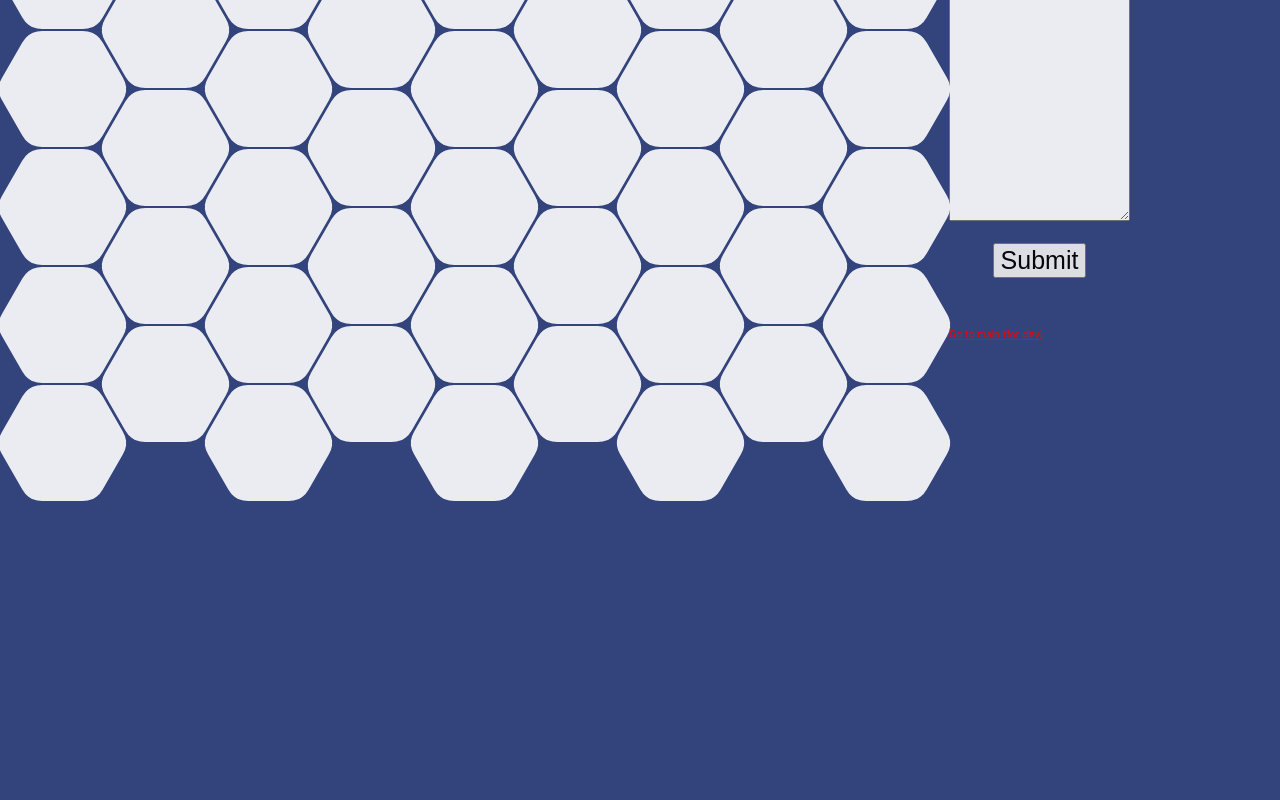
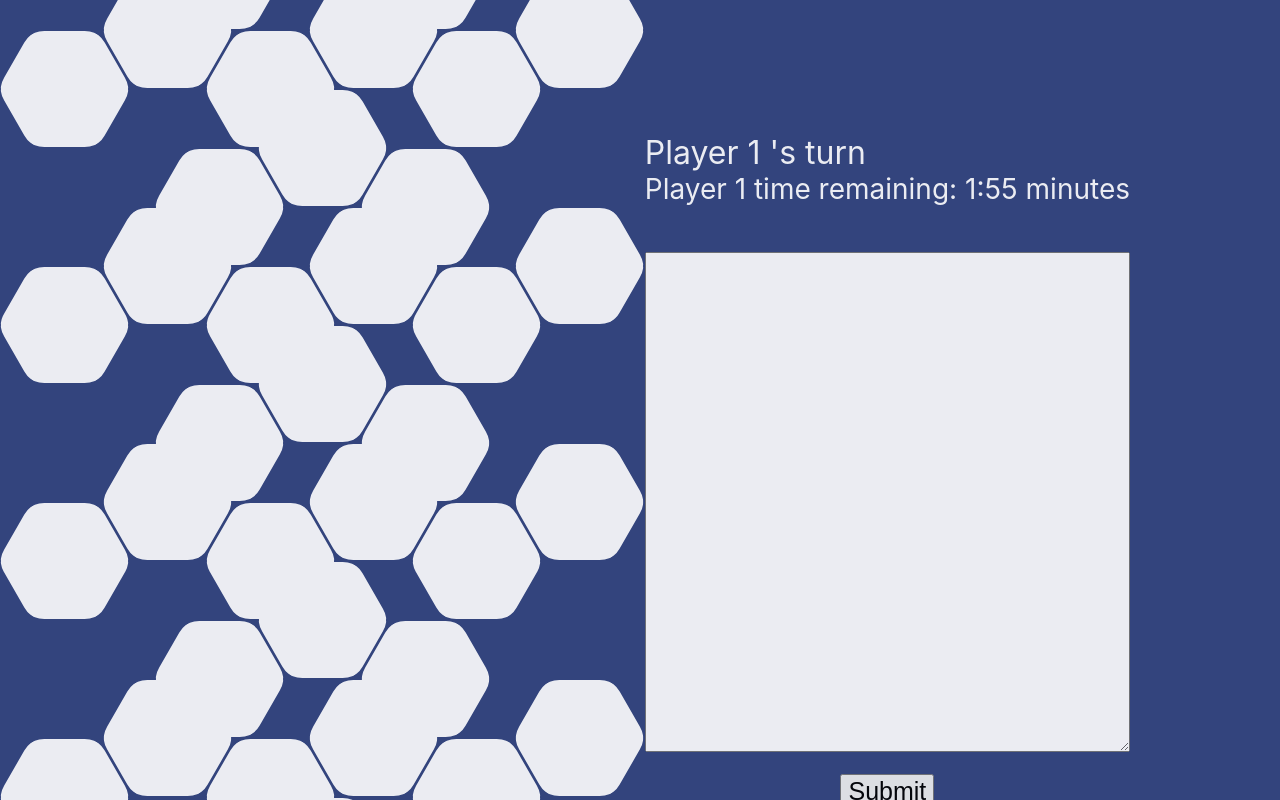
Before and after one commit to Suphanath/UPBEAT, a React (Create React App) app in the folder my-app/: page /play in a window 1280 px wide. Shown: the part 700-1500 px from the top of the page. Before the commit the page ends 1202 px from the top, so only its background shows below. Built offline with nearby package versions, Linux system fonts and the light colour scheme; a web font is replaced by a local one.

Commit message:
create timer and switch player's turn

```diff
--- a/my-app/src/Play.js
+++ b/my-app/src/Play.js
@@ -1,6 +1,7 @@
-import React from 'react';
-import './Play.css';
+import React from "react";
+import "./Play.css";
 import Hexagon from "./components/Hexagon";
+import { useState, useEffect } from "react";
 
 const Play = () => {
   const board = [];
@@ -9,16 +10,24 @@ const Play = () => {
     const row = [];
     // generate columns
     for (let j = 0; j < 9; j++) {
-      row.push(<div><Hexagon /></div>);
+      row.push(
+        <div>
+          <Hexagon />
+        </div>
+      );
     }
-    board.push(<div><Hexagon /></div>);
+    board.push(
+      <div>
+        <Hexagon />
+      </div>
+    );
   }
 
   const containerStyle = {
-    display: 'flex',
-    flexDirection: 'row',
-    justifyContent: 'center',
-    alignItems: 'center',
+    display: "flex",
+    flexDirection: "row",
+    justifyContent: "center",
+    alignItems: "center",
   };
 
   const boardContainerStyle = {
@@ -26,52 +35,129 @@ const Play = () => {
   };
 
   const textContainerStyle = {
-    marginRight: '150px',
+    marginRight: "150px",
   };
 
   const headingStyle = {
-    textAlign: 'center',
-    fontFamily: 'Geostar Fill',
-    fontSize: '4rem',
-    color: '#FFE600',
-    fontSize: '50px',
+    textAlign: "center",
+    fontFamily: "Geostar Fill",
+    fontSize: "4rem",
+    color: "#FFE600",
+    fontSize: "50px",
     margin: 100,
   };
 
   const buttonStyle = {
-    display: 'block',
-    margin: '0 auto',
-    marginBottom: '50px',
-    fontSize: '25px',
+    display: "block",
+    margin: "0 auto",
+    marginBottom: "50px",
+    fontSize: "25px",
   };
 
   const textAreaStyle = {
-    width: '100%',
-    height: '500px',
+    width: "100%",
+    height: "500px",
     marginBottom: 20,
   };
+
+  const [textInput, setTextInput] = useState("");
+  const [currentPlayer, setCurrentPlayer] = useState("Player 1");
+  const [countdownTime, setCountdownTime] = useState(120);
+  const [player1CountdownTime, setPlayer1CountdownTime] = useState(120);
+  const [player2CountdownTime, setPlayer2CountdownTime] = useState(120);
+
+  // Code to handle the submission of the text goes here
+  const handleSubmit = (event) => {
+    event.preventDefault();
+
+    setTextInput("");
+    // Change the current player
+    setCurrentPlayer(currentPlayer === "Player 1" ? "Player 2" : "Player 1");
+
+    // Remember the previous countdown time for the current player
+    const previousCountdownTime =
+      currentPlayer === "Player 1" ? countdownTime : player2CountdownTime;
+    if (previousCountdownTime > 0) {
+      if (currentPlayer === "Player 1") {
+        setPlayer2CountdownTime(previousCountdownTime);
+      } else {
+        setPlayer1CountdownTime(previousCountdownTime);
+      }
+    }
+
+    // Reset the countdown time for the current player
+    setCountdownTime(
+      currentPlayer === "Player 1" ? player1CountdownTime : player2CountdownTime
+    );
+  };
+
+  // Countdown timer
+  useEffect(() => {
+    let timer;
+
+    if (countdownTime > 0) {
+      timer = setTimeout(() => {
+        setCountdownTime((prevTime) => prevTime - 1);
+      }, 1000);
+    }
+
+    return () => clearTimeout(timer);
+  }, [countdownTime]);
+
+  const minutes = Math.floor(countdownTime / 60);
+  const seconds = countdownTime % 60;
 
   return (
     <div>
       <div style={containerStyle}>
-        <div style={boardContainerStyle}>
-          {board}
-        </div>
+        <div style={boardContainerStyle}>{board}</div>
         <div style={textContainerStyle}>
+          <div style={{ fontSize: "32px", color: "white" }}>
+            {currentPlayer} 's turn
+          </div>
+          <div style={{ fontSize: "28px", color: "white" }}>
+            {currentPlayer === "Player 1" && (
+              <>
+                <div>
+                  Player 1 time remaining: {minutes}:{seconds < 10 ? "0" : ""}
+                  {seconds} minutes
+                </div>
+                <br />
+              </>
+            )}
+            {currentPlayer === "Player 2" && (
+              <>
+                <div>
+                  Player 2 time remaining: {minutes}:{seconds < 10 ? "0" : ""}
+                  {seconds} minutes
+                </div>
+                <br />
+              </>
+            )}
+          </div>
+          <br></br>
           <label>
-            <textarea type="text" style={textAreaStyle}/>
+            <textarea
+              type="text"
+              value={textInput}
+              onChange={(e) => setTextInput(e.target.value)}
+              style={textAreaStyle}
+            />
           </label>
-          <button style={buttonStyle}>Submit</button>
+          <button style={buttonStyle} onClick={handleSubmit}>
+            Submit
+          </button>
           <a href="/">Go to main (for dev)</a>
         </div>
       </div>
     </div>
   );
-}
+};
 
-const link = document.createElement('link');
-link.href = 'https://fonts.googleapis.com/css2?family=Geostar+Fill&display=swap';
-link.rel = 'stylesheet';
+const link = document.createElement("link");
+link.href =
+  "https://fonts.googleapis.com/css2?family=Geostar+Fill&display=swap";
+link.rel = "stylesheet";
 document.head.appendChild(link);
 
 export default Play;
```
